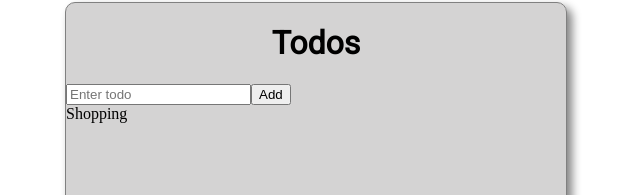
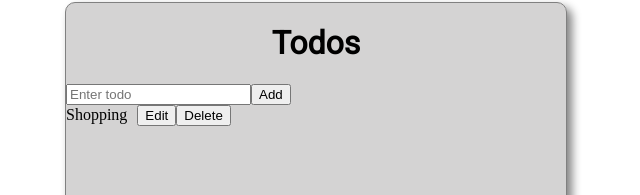
Before and after one commit to crimsonal/personal-todo, a React (Create React App) app: page / in a window 1280 px wide. Shown: the part 86-281 px from the top of the page, without its empty margins (324-964 px from the left). Built offline with nearby package versions, Linux system fonts and the light colour scheme.

Commit message:
Edit, delete button added. Basic structure of TodoEdit.jsx

```diff
--- a/src/App.css
+++ b/src/App.css
@@ -18,3 +18,8 @@ h1{
   font-family: 'Roboto', sans-serif;
   text-align: center;
 }
+
+.todo-p {
+  display: inline;
+  margin-right: 10px;
+}
--- a/src/components/Todo.jsx
+++ b/src/components/Todo.jsx
@@ -3,8 +3,10 @@
 function Todo(props)
 {
     return (
-        <div>
-            {props.todo}
+        <div className="todo-obj">
+            <p className="todo-p"> {props.todo}</p>
+            <button>Edit</button>
+            <button>Delete</button>
         </div>
     )
 }
```
Also changed, not shown: src/components/TodoEdit.jsx (+28 -0 lines).
